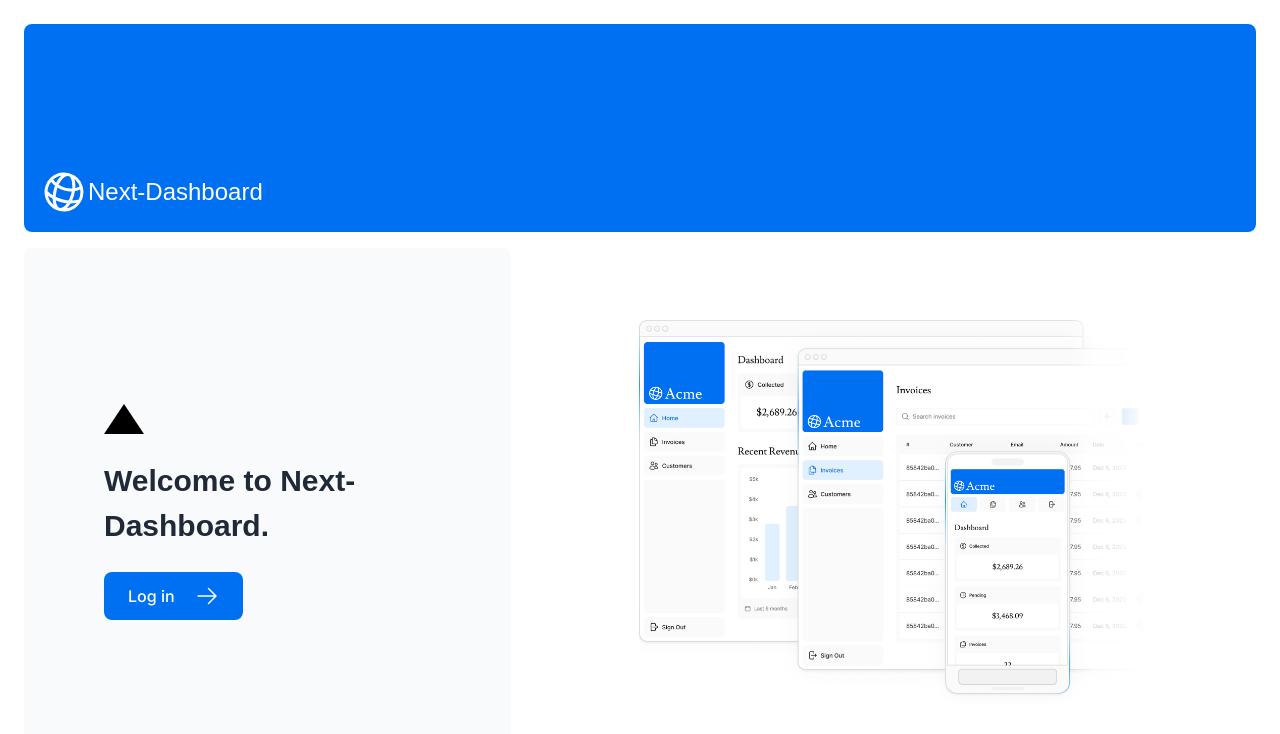
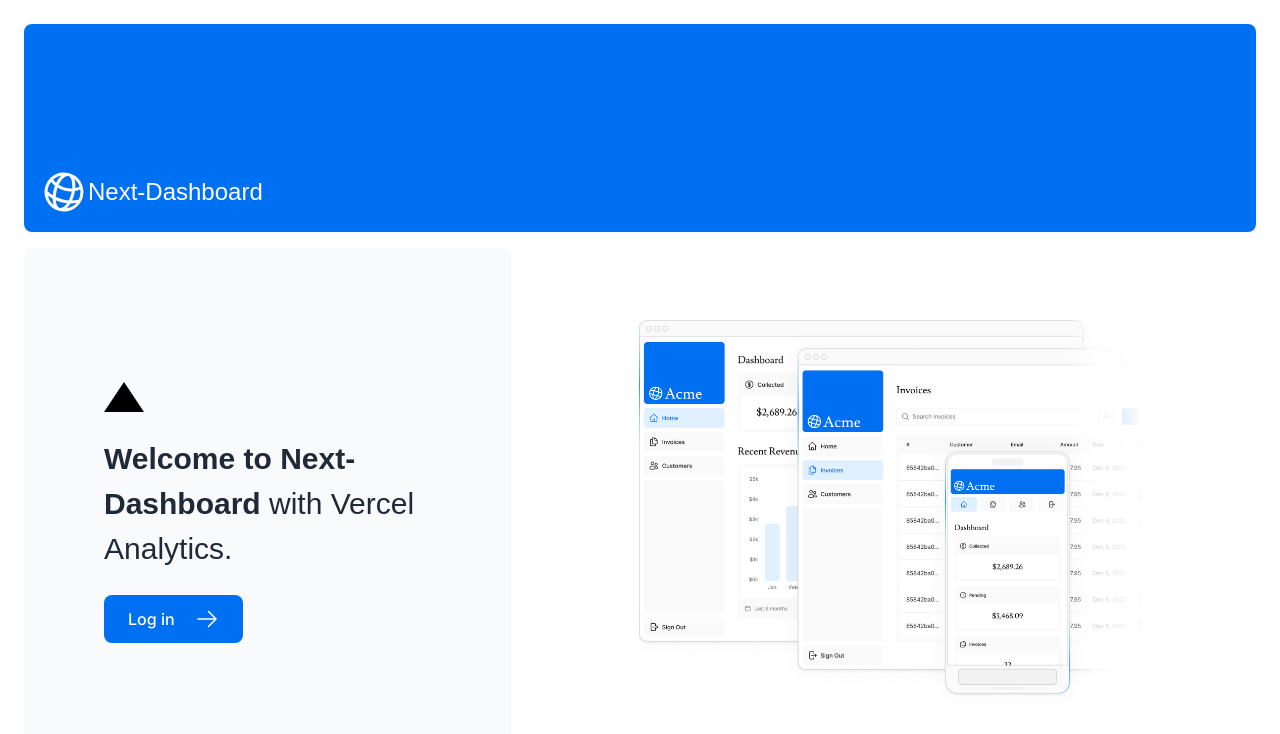
Before and after one commit to rashid-ve/nextjs-dashboard, a Next.js app: page / in a window 1280 px wide. Shown: the top 734 px of the page. Built offline with nearby package versions, Linux system fonts and the light colour scheme; a web font is replaced by a local one.

Commit message:
Vercel Analytics

```diff
--- a/app/layout.tsx
+++ b/app/layout.tsx
@@ -1,6 +1,7 @@
 import "@/app/ui/global.css";
 import { inter } from "@/app/ui/fonts";
 import { Metadata } from "next";
+import { Analytics } from '@vercel/analytics/next';
 
 export const metadata: Metadata = {
   title: {
@@ -20,7 +21,10 @@
 }) {
   return (
     <html lang="en">
-      <body className={`${inter.className} antialiased`}>{children}</body>
+      <body className={`${inter.className} antialiased`}>
+        {children}
+        <Analytics />
+      </body>
     </html>
   );
 }
--- a/app/page.tsx
+++ b/app/page.tsx
@@ -17,7 +17,8 @@
           <p
             className={`${lusitana.className} text-xl text-gray-800 md:text-3xl md:leading-normal`}
           >
-            <strong>Welcome to Next-Dashboard.</strong>
+            <strong>Welcome to Next-Dashboard </strong>
+            with Vercel Analytics.
           </p>
           <Link
             href="/login"
--- a/package.json
+++ b/package.json
@@ -8,6 +8,7 @@
   "dependencies": {
     "@heroicons/react": "^2.2.0",
     "@tailwindcss/forms": "^0.5.9",
+    "@vercel/analytics": "^1.5.0",
     "@vercel/postgres": "^0.10.0",
     "autoprefixer": "10.4.20",
     "bcrypt": "^5.1.1",
```
Also changed, not shown: 1 other file (tests, documents, lock files or other folders).
